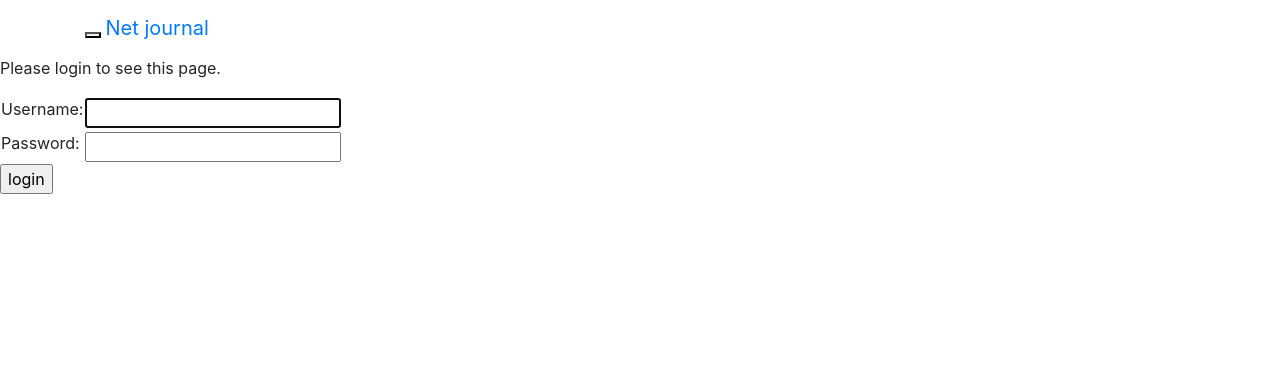
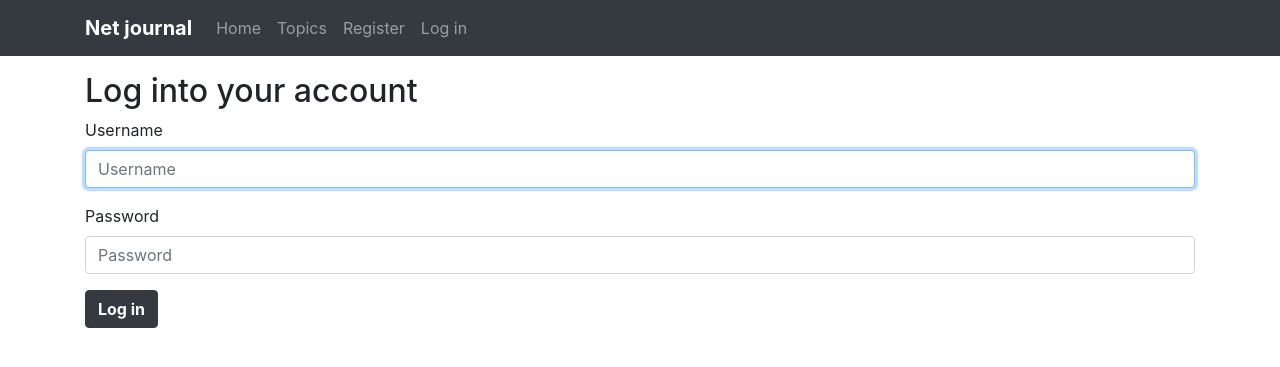
Before and after one commit to res0lution/Net-journal, a Django app: page /accounts/login/?next=/topics/ in a window 1280 px wide. Shown: the top 367 px of the page. Run offline with Django 3.2, Linux system fonts and the light colour scheme; some libraries are stand-ins or nearby versions.

Commit message:
Finished design

```diff
--- a/journal_app/forms.py
+++ b/journal_app/forms.py
@@ -4,7 +4,7 @@ from .models import Topic, Entry
 class TopicForm(forms.ModelForm):
     class Meta:
         model = Topic
-        fields = ['text', 'owner']
+        fields = ['text',]
         labels = {'text': ''}
 
 class EntryForm(forms.ModelForm):
--- a/journal_app/templates/journal_app/base.html
+++ b/journal_app/templates/journal_app/base.html
@@ -8,34 +8,42 @@
     <title>Net journal</title>
 
     {% bootstrap_css %}
-    {% bootstrap_javascript %}
+    {% bootstrap_javascript jquery='full' %}
   </head>
-</html>
   <body>
-  <nav class="navbar navbar-default navbar-static-top">
+    <nav class="navbar navbar-expand-sm navbar-dark bg-dark">
       <div class="container">
-      <div class="navbar-header">
-        <button type="button" class="navbar-toggle collapsed" data-toggle="#navbar"
-          aria-expanded="false" aria-controls="navbar"></button>
-        <a class="navbar-brand" href="{% url 'index' %}">Net journal</a>
-      </div>
-
-      <div id="navbar" class="navbar-collapse collapse">
-        <ul class="nav navbar-nav">
-          <li><a href="{% url 'topics' %}">Topics</a></li>
-        </ul>
-        <ul class="nav navbar-nav navbar-right">
+      <a class="navbar-brand font-weight-bold" href="{% url 'index' %}">Net journal</a>
+        <button class="navbar-toggler d-lg-none" type="button" data-toggle="collapse" data-target="#collapsibleNavId" aria-controls="collapsibleNavId"
+          aria-expanded="false" aria-label="Toggle navigation">
+          <span class="navbar-toggler-icon"></span>
+        </button>
+      <div class="collapse navbar-collapse" id="collapsibleNavId">
+        <ul class="navbar-nav mr-auto mt-2 mt-lg-0">
+          <li class="nav-item">
+            <a class="nav-link" href="{% url 'index' %}">Home <span class="sr-only">(current)</span></a>
+          </li>
+          <li class="nav-item">
+            <a class="nav-link" href="{% url 'topics' %}">Topics</a>
+          </li>
           {% if user.is_authenticated %}
-            <li><a href="#">Hello, {{user.username}}</a></li>
-            <li><a href="{% url 'logout' %}">Log out</a></li>
+            <li class="nav-item active"><a class="nav-link" href="#">Hello, {{user.username}}</a></li>
+            <li class="nav-item"><a class="nav-link" href="{% url 'logout' %}">Log out</a></li>
           {% else %}
-            <li><a href="{% url 'register' %}">Register</a></li>
-            <li><a href="{% url 'login' %}">Log in</a></li>
+            <li class="nav-item"><a class="nav-link" href="{% url 'register' %}">Register</a></li>
+            <li class="nav-item"><a class="nav-link" href="{% url 'login' %}">Log in</a></li>
           {% endif %}
-        </ul>
       </div>
       </div>
     </nav>
+
+  <main class="container">
+    <div class="page-header pt-3">
+      {% block header %}{% endblock header %}
+    </div>
+    <div>
+      {% block content %}{% endblock content %}
+    </div>
+  </main>
 </body>
-
-{% block content %}{% endblock content %}
+</html>
--- a/templates/registration/login.html
+++ b/templates/registration/login.html
@@ -1,29 +1,17 @@
 {% extends "journal_app/base.html" %}
+{% load  bootstrap4  %}
+
+{% block header %}
+  <h2>Log into your account</h2>
+{% endblock header %}
+
 {% block content %}
-  {% if form.errors %}
-    <p>Your username and password didn't match. Please try again.</p>
-  {% endif %}
-  {% if next %}
-    {% if user.is_authenticated %}
-      <p>Your account doesn't have access to this page. To proceed,
-        please login with an account that has access.</p>
-    {% else %}
-      <p>Please login to see this page.</p>
-    {% endif %}
-  {% endif %}
-  <form method="post" action="{% url 'login' %}">
+  <form method="post" action="{% url 'login' %}" class="form">
     {% csrf_token %}
-    <table>
-      <tr>
-        <td>{{ form.username.label_tag }}</td>
-        <td>{{ form.username }}</td>
-      </tr>
-      <tr>
-        <td>{{ form.password.label_tag }}</td>
-        <td>{{ form.password }}</td>
-      </tr>
-    </table>
-    <input type="submit" value="login" />
-    <input type="hidden" name="next" value="{{ next }}" />
+    {% bootstrap_form form %}
+    {% buttons %}
+      <button name="submit" class="btn btn-dark font-weight-bold">Log in</button>
+    {% endbuttons %}
+    <input type="hidden" name="next" value="{% url 'index' %}" />
   </form>
 {% endblock %}
--- a/templates/registration/logout.html
+++ /dev/null
@@ -1,5 +0,0 @@
-{% extends "journal_app/base.html" %}
-{% block content %}
-  <p>Logged out!</p>
-  <a href="{% url 'login'%}">Click here to login again.</a>
-{% endblock %}
```
Also changed, not shown: journal_app/templates/journal_app/create_entry.html (+10 -4 lines), journal_app/templates/journal_app/create_topic.html (+11 -4 lines), journal_app/templates/journal_app/edit_entry.html (+10 -4 lines), journal_app/templates/journal_app/index.html (+14 -1 lines), journal_app/templates/journal_app/register.html (+9 -2 lines), journal_app/templates/journal_app/topic.html (+17 -6 lines), journal_app/templates/journal_app/topics.html (+11 -3 lines), requirements.txt (added, +7 -0 lines), LICENSE.txt (added), README.md (added), db.sqlite3, journal_app/__init__.py (added), journal_app/migrations/__init__.py (added), net_journal/__init__.py (added). Lines whose indentation alone changed are shown as unchanged.
